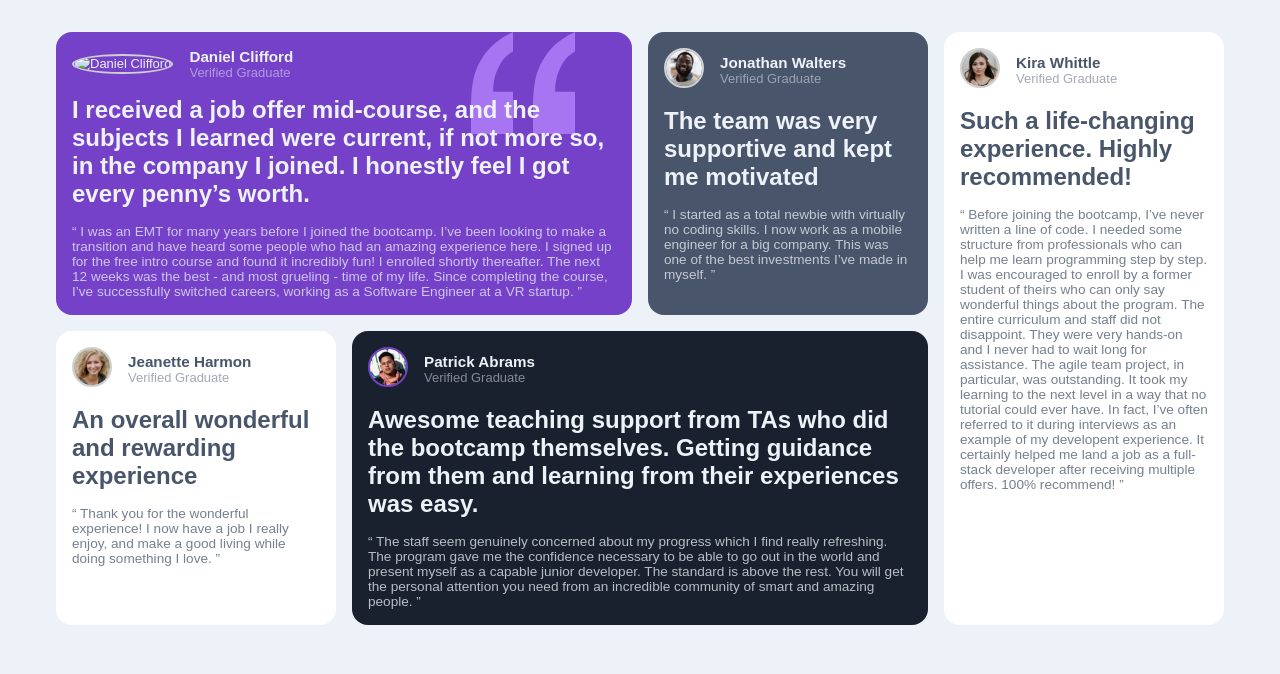
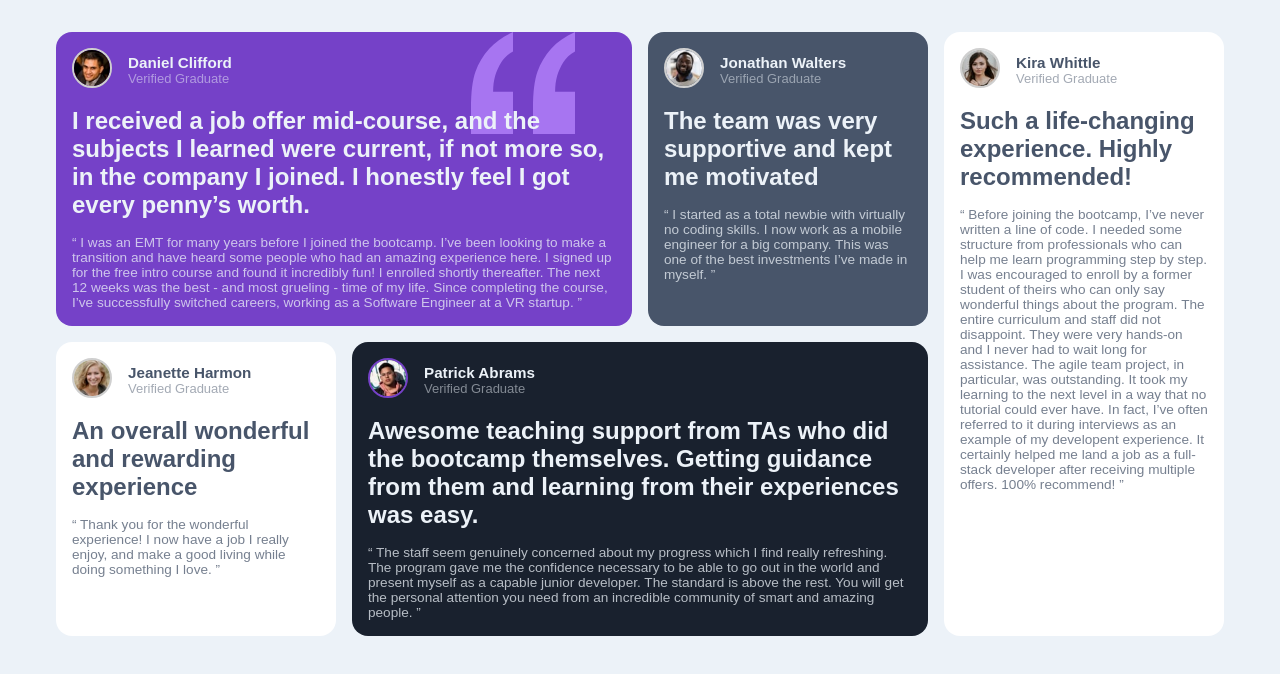
Before and after one commit to Thanushree-s/Testimonials-gridsection, a plain HTML site: page index.html in a window 1280 px wide. Drawn offline with Linux system fonts and the light colour scheme; files whose address does not match are found by name.

Commit message:
Update index.html

```diff
--- a/index.html
+++ b/index.html
@@ -15,7 +15,7 @@
       <div class="card card-primary">
         <div class="card-header">
           <div class="card-header-image">
-            <img src="./image-daniel.jpg" alt="Daniel Clifford" />
+            <img src="./image/image-daniel.jpg" alt="Daniel Clifford" />
           </div>
           <div class="card-header-info">
             <h3>Daniel Clifford</h3>
```
